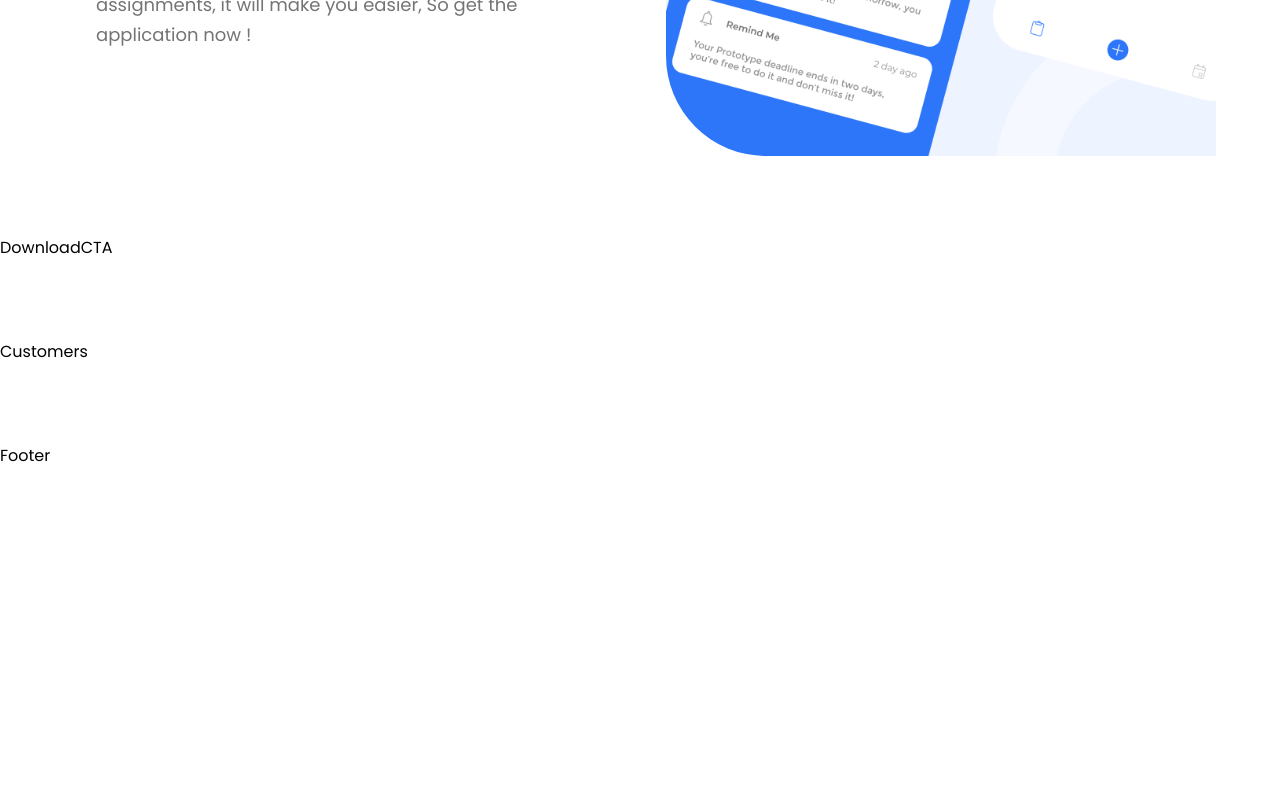
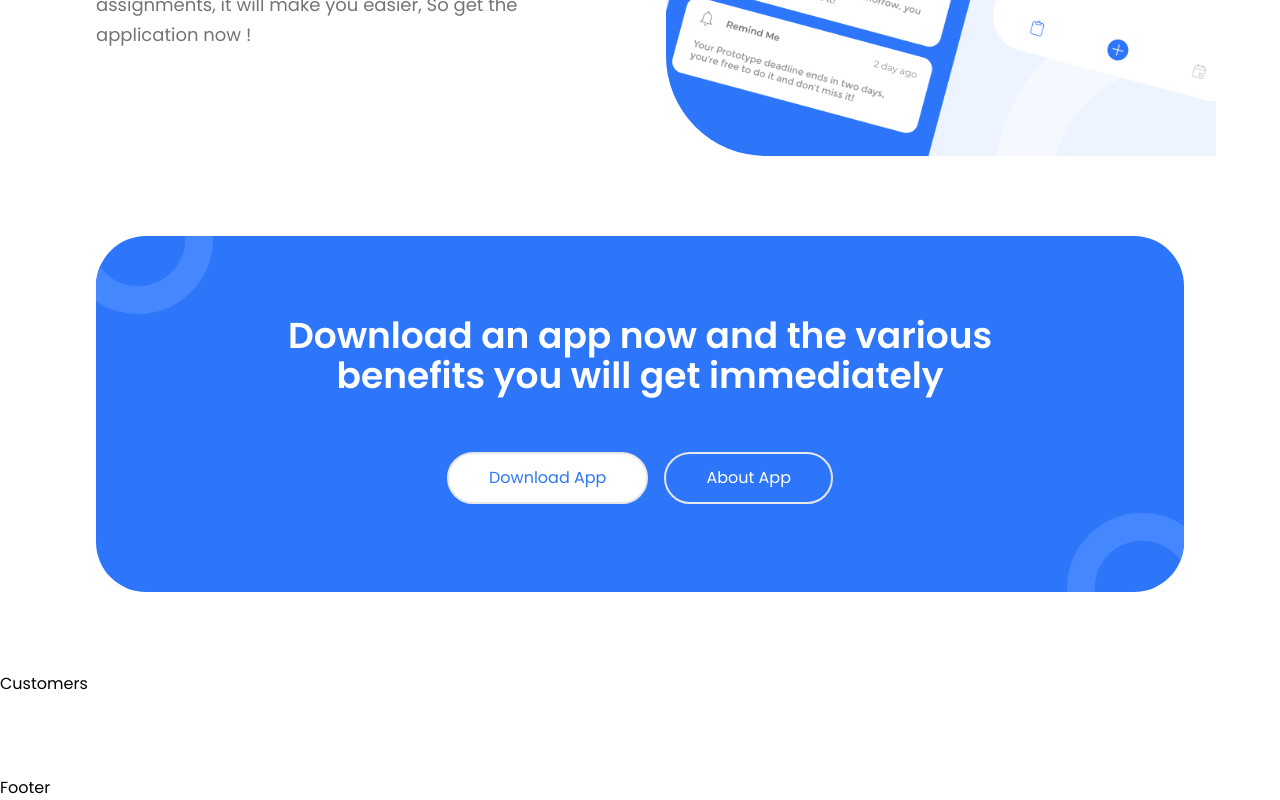
Before and after one commit to talhabytheway/remind-me-UI, a React (Create React App) app: page / in a window 1280 px wide. Shown: the part 1829-2629 px from the top of the page. Before the commit the page ends 2297 px from the top, so only its background shows below. Built offline with nearby package versions, Linux system fonts and the light colour scheme.

Commit message:
Design CTA

```diff
--- a/src/components/DownloadCTA/DownloadCTA.jsx
+++ b/src/components/DownloadCTA/DownloadCTA.jsx
@@ -1,8 +1,27 @@
 import React from 'react'
+import ellipse from '../../assets/ellipse.svg'
 
 const DownloadCTA = () => {
   return (
-    <div>DownloadCTA</div>
+    <div className="xl:max-w-[1440px] px-[1.5rem] md:px-[3rem] lg:px-[6rem] mx-auto w-full">
+    <div className=' bg-blue relative p-8 md:p-10 lg:p-20 flex flex-col flex-wrap content-center rounded-[35px] md:rounded-[50px] lg:rounded-[50px] overflow-hidden'>
+      <div className="text-2xl md:text-3xl lg:text-4xl pb-6 md:pb-8 lg:pb-12 font-semibold text-center text-white max-w-[756px] z-[10]">Download an app now and the various benefits you will get immediately</div>
+      <div className="mx-auto flex md:flex-row flex-col content-center z-[10]">
+            <button
+              className={`transition-all m-2 ease-in duration-500 px-10 py-3 border-2 text-[16px] rounded-full cursor-pointer hover:duration-500 text-blue bg-white inline-block`}
+            >
+              Download App
+            </button>
+            <button
+              className={`transition-all m-2 ease-in duration-500 px-10 py-3 border-2 text-[16px] rounded-full cursor-pointer hover:duration-500 text-white inline-block`}
+            >
+              About App
+            </button>
+          </div>
+          <img src={ellipse} alt="" className='absolute top-[-20%] left-[-7%] lg:left-[-3%] w-[150px] z-[0]'/>
+          <img src={ellipse} alt="" className='absolute bottom-[-20%] right-[-7%] lg:right-[-3%] w-[150px] z-[0]'/>
+          </div>
+    </div>
   )
 }
 
```
